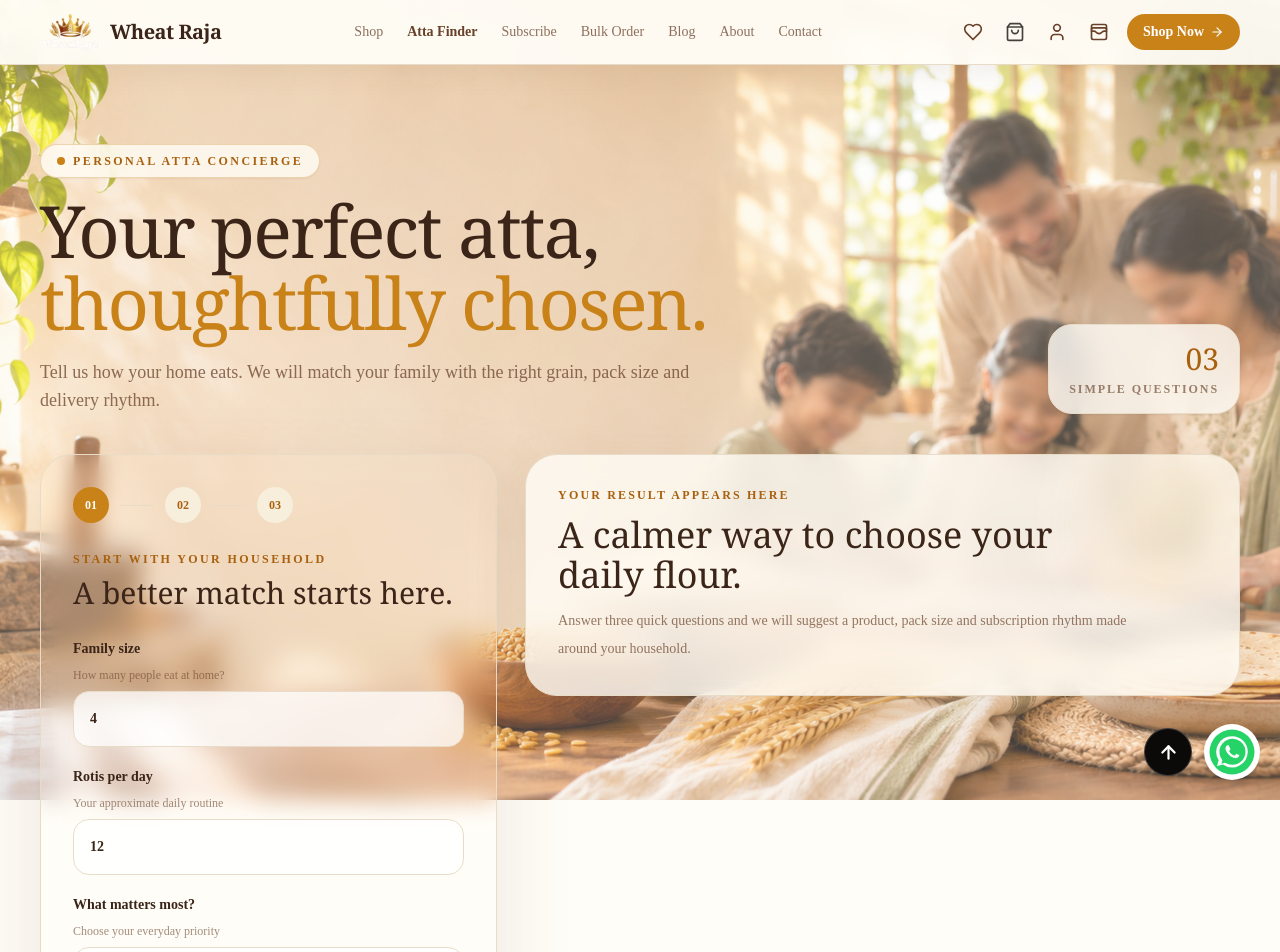
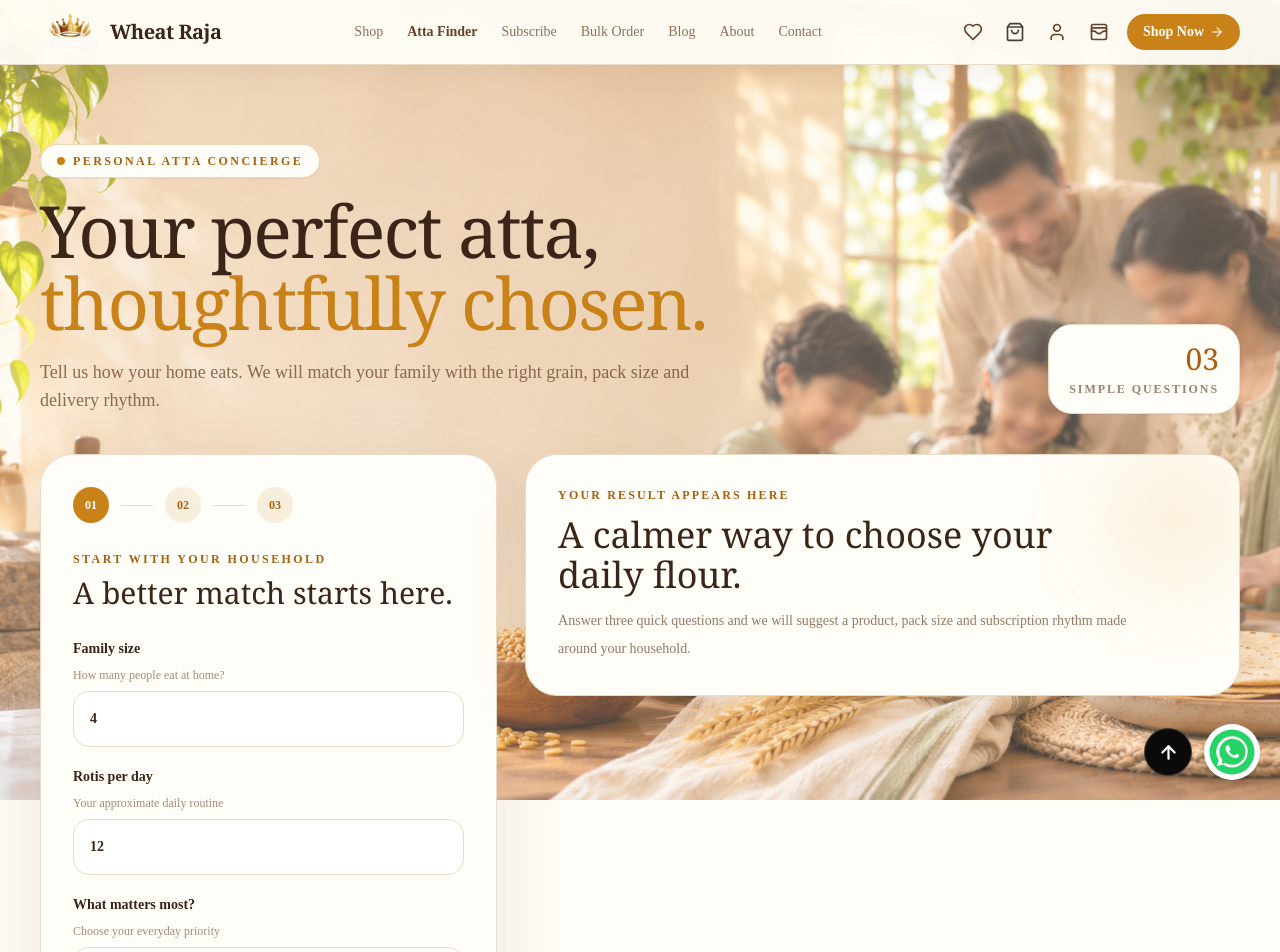
Before and after one commit to wheatrajatech-eng/wheatraja_website, a Next.js app in the folder apps/website/: page /atta-finder in a window 1280 px wide. Shown: the top 952 px of the page. Built offline with nearby package versions, Linux system fonts and the light colour scheme.

Commit message:
Make storefront rendering deterministic

```diff
--- a/apps/website/app/page.tsx
+++ b/apps/website/app/page.tsx
@@ -24,18 +24,14 @@ export default async function HomePage() {
   return (
     <main className="min-h-screen bg-[#fffdf7]">
       <section className="relative flex min-h-[720px] items-center overflow-hidden bg-[#f7eedc] pt-16 md:min-h-screen">
-        <video
-          className="absolute inset-0 z-[1] h-full w-full object-cover object-center opacity-100"
-          autoPlay
-          muted
-          loop
-          playsInline
-          preload="metadata"
-          poster="/assets/banners/wheat-chakki-hero.png"
-          aria-hidden="true"
-        >
-          <source src="/assets/banners/home-hero-loop.mp4" type="video/mp4" />
-        </video>
+        <Image
+          src="/assets/banners/wheat-chakki-hero.png"
+          alt="Fresh wheat grains ready for chakki milling"
+          fill
+          priority
+          sizes="100vw"
+          className="absolute inset-0 z-[1] object-cover object-center"
+        />
         <div className="absolute inset-0 bg-gradient-to-r from-[#fffdf7]/98 via-[#fffdf7]/82 to-[#fffdf7]/10" />
         <div className="relative z-10 mx-auto w-full max-w-7xl px-5 py-20 md:px-10">
           <div className="max-w-2xl text-left">
--- a/apps/website/components/atta-finder-client.tsx
+++ b/apps/website/components/atta-finder-client.tsx
@@ -63,20 +63,20 @@ export function AttaFinderClient() {
       <div className="relative z-10 mx-auto max-w-7xl">
         <div className="mb-10 grid items-end gap-8 lg:grid-cols-[1fr_auto]">
           <div className="max-w-3xl">
-            <div className="mb-4 inline-flex items-center gap-2 rounded-full border border-[#c98218]/30 bg-[#fffdf7]/80 px-4 py-2 text-xs font-black uppercase tracking-[.2em] text-[#a9600f] shadow-sm backdrop-blur-md">
+            <div className="mb-4 inline-flex items-center gap-2 rounded-full border border-[#c98218]/30 bg-[#fffdf7] px-4 py-2 text-xs font-black uppercase tracking-[.2em] text-[#a9600f] shadow-sm">
               <span className="h-2 w-2 rounded-full bg-[#c98218]" /> Personal atta concierge
             </div>
             <h1 className="font-serif text-5xl leading-[.98] tracking-tight text-[#3b2418] md:text-7xl">Your perfect atta,<br /><em className="not-italic text-[#c98218]">thoughtfully chosen.</em></h1>
             <p className="mt-5 max-w-2xl text-base leading-7 text-[#68412a]/75 md:text-lg">Tell us how your home eats. We will match your family with the right grain, pack size and delivery rhythm.</p>
           </div>
-          <div className="hidden rounded-[24px] border border-[#e8dcc8] bg-[#fffdf7]/80 px-5 py-4 text-right shadow-sm backdrop-blur-md md:block">
+          <div className="hidden rounded-[24px] border border-[#e8dcc8] bg-[#fffdf7] px-5 py-4 text-right shadow-sm md:block">
             <p className="font-serif text-3xl text-[#a9600f]">03</p>
             <p className="mt-1 text-xs font-bold uppercase tracking-[.16em] text-[#68412a]/65">Simple questions</p>
           </div>
         </div>
 
         <div className="grid items-start gap-7 lg:grid-cols-[.78fr_1.22fr]">
-          <div className="rounded-[32px] border border-[#e8dcc8] bg-[#fffdf7]/84 p-6 shadow-[0_24px_80px_rgba(104,65,42,.12)] backdrop-blur-md md:p-8">
+          <div className="rounded-[32px] border border-[#e8dcc8] bg-[#fffdf7] p-6 shadow-[0_24px_80px_rgba(104,65,42,.12)] md:p-8">
             <div className="mb-7 flex items-center gap-3">
               {["01", "02", "03"].map((step, index) => <div key={step} className="flex items-center gap-3"><span className={`grid h-9 w-9 place-items-center rounded-full text-xs font-black ${index === 0 ? "bg-[#c98218] text-white" : "bg-[#f7eedc] text-[#a9600f]"}`}>{step}</span>{index < 2 ? <span className="h-px w-8 bg-[#e8dcc8]" /> : null}</div>)}
             </div>
@@ -84,13 +84,13 @@ export function AttaFinderClient() {
             <h2 className="mt-2 font-serif text-3xl text-[#3b2418]">A better match starts here.</h2>
             <div className="mt-7 grid gap-5">
               <label className="grid gap-2 text-sm font-bold text-[#3b2418]">Family size <span className="text-xs font-normal text-[#68412a]/60">How many people eat at home?</span>
-                <input aria-label="Family size" type="number" min={1} max={20} value={familySize} onChange={(event) => setFamilySize(Number(event.target.value || 1))} className="h-14 rounded-2xl border border-[#e8dcc8] bg-white/75 px-4 text-[#3b2418] outline-none transition focus:border-[#c98218] focus:ring-4 focus:ring-[#c98218]/10" />
+                <input aria-label="Family size" type="number" min={1} max={20} value={familySize} onChange={(event) => setFamilySize(Number(event.target.value || 1))} className="h-14 rounded-2xl border border-[#e8dcc8] bg-white px-4 text-[#3b2418] outline-none transition focus:border-[#c98218] focus:ring-4 focus:ring-[#c98218]/10" />
               </label>
               <label className="grid gap-2 text-sm font-bold text-[#3b2418]">Rotis per day <span className="text-xs font-normal text-[#68412a]/60">Your approximate daily routine</span>
-                <input aria-label="Rotis per day" type="number" min={1} max={200} value={rotisPerDay} onChange={(event) => setRotisPerDay(Number(event.target.value || 1))} className="h-14 rounded-2xl border border-[#e8dcc8] bg-white/75 px-4 text-[#3b2418] outline-none transition focus:border-[#c98218] focus:ring-4 focus:ring-[#c98218]/10" />
+                <input aria-label="Rotis per day" type="number" min={1} max={200} value={rotisPerDay} onChange={(event) => setRotisPerDay(Number(event.target.value || 1))} className="h-14 rounded-2xl border border-[#e8dcc8] bg-white px-4 text-[#3b2418] outline-none transition focus:border-[#c98218] focus:ring-4 focus:ring-[#c98218]/10" />
               </label>
               <label className="grid gap-2 text-sm font-bold text-[#3b2418]">What matters most? <span className="text-xs font-normal text-[#68412a]/60">Choose your everyday priority</span>
-                <select aria-label="Atta preference" value={preference} onChange={(event) => setPreference(event.target.value)} className="h-14 rounded-2xl border border-[#e8dcc8] bg-white/75 px-4 text-[#3b2418] outline-none transition focus:border-[#c98218] focus:ring-4 focus:ring-[#c98218]/10">
+                <select aria-label="Atta preference" value={preference} onChange={(event) => setPreference(event.target.value)} className="h-14 rounded-2xl border border-[#e8dcc8] bg-white px-4 text-[#3b2418] outline-none transition focus:border-[#c98218] focus:ring-4 focus:ring-[#c98218]/10">
                   <option value="soft_rotis">Soft daily rotis</option><option value="nutrition">More nutrition</option><option value="premium">Premium wheat</option><option value="budget">Value focused</option><option value="mixed">Mixed use</option>
                 </select>
               </label>
@@ -106,7 +106,7 @@ export function AttaFinderClient() {
                 <p className="mt-4 max-w-2xl text-sm leading-7 text-white/72">Estimated monthly usage: {result.estimated_monthly_kg} KG. {result.subscription_recommended ? "A subscription will keep your fresh-milled routine effortless." : "A one-time pack is a great place to start."}</p>
               </div>
             ) : (
-              <div className="relative overflow-hidden rounded-[32px] border border-[#e8dcc8] bg-[#fffdf7]/80 p-7 shadow-[0_20px_60px_rgba(104,65,42,.09)] backdrop-blur-md md:p-8">
+              <div className="relative overflow-hidden rounded-[32px] border border-[#e8dcc8] bg-[#fffdf7] p-7 shadow-[0_20px_60px_rgba(104,65,42,.09)] md:p-8">
                 <div className="absolute right-0 top-0 h-32 w-32 rounded-full bg-[#e7b95e]/20 blur-2xl" />
                 <p className="relative text-xs font-black uppercase tracking-[.18em] text-[#a9600f]">Your result appears here</p>
                 <h2 className="relative mt-3 max-w-xl font-serif text-3xl text-[#3b2418] md:text-4xl">A calmer way to choose your daily flour.</h2>
@@ -118,7 +118,7 @@ export function AttaFinderClient() {
                 const image = product.images?.[0]?.url ?? "/assets/products/sharbati_atta_5kg.png";
                 const weight = result?.recommended_weight_kg ?? 5;
                 return (
-                  <article key={product.slug} className="overflow-hidden rounded-[26px] border border-[#e8dcc8] bg-[#fffdf7]/92 shadow-[0_18px_52px_rgba(104,65,42,.10)] backdrop-blur-md">
+                  <article key={product.slug} className="overflow-hidden rounded-[26px] border border-[#e8dcc8] bg-[#fffdf7] shadow-[0_18px_52px_rgba(104,65,42,.10)]">
                     <Link href={`/products/${product.slug}`} className="relative block aspect-square bg-[#f7eedc] p-3"><Image src={image} alt={product.name} fill sizes="(max-width: 768px) 100vw, 260px" className="object-contain p-3" /></Link>
                     <div className="p-5"><h3 className="font-serif text-2xl text-[#3b2418]">{product.name}</h3><p className="mt-2 line-clamp-3 text-sm leading-6 text-[#68412a]/70">{product.benefit || product.description}</p><p className="mt-3 text-sm font-black text-[#a9600f]">{weight} KG · {formatPrice(variantPrice(product, weight))}</p><button onClick={() => addToCart({ slug: product.slug, weight, quantity: 1, subscription: Boolean(result?.subscription_recommended) })} className="mt-4 w-full rounded-full bg-[#3b2418] px-4 py-3 text-sm font-black text-white transition hover:bg-[#68412a]">Add recommended pack</button></div>
                   </article>
```
